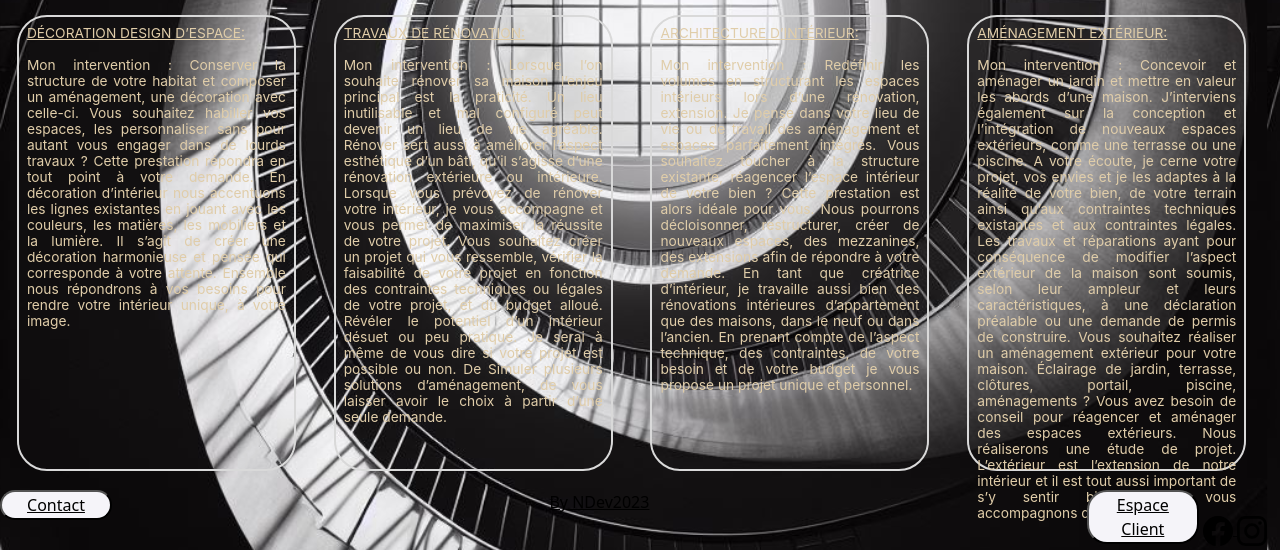
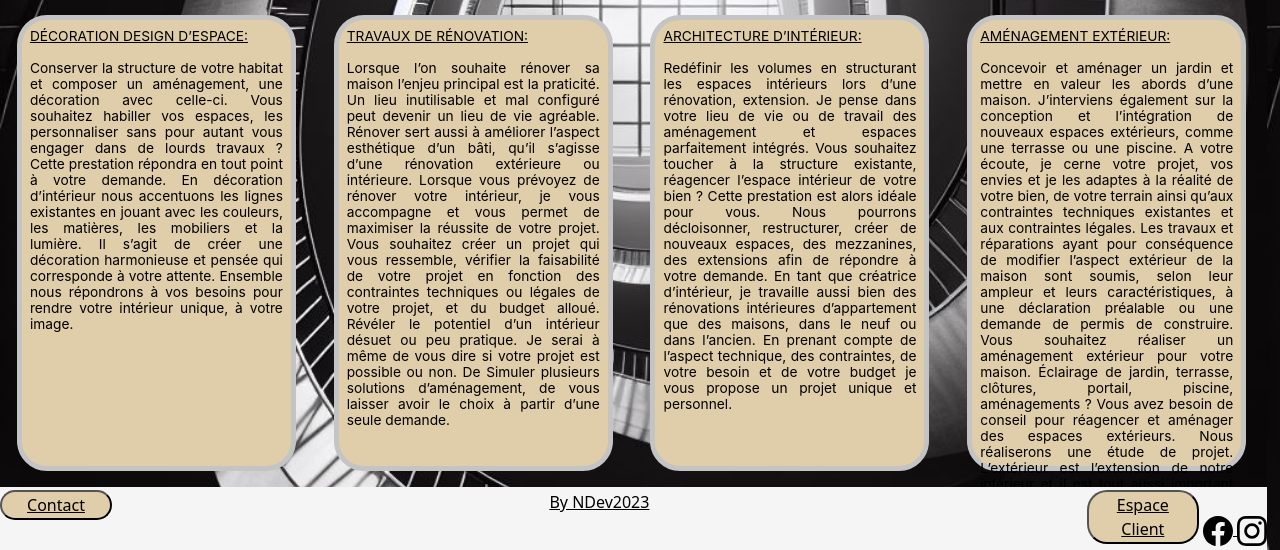
Before and after one commit to Dnico13/crea22, a PHP site: page /intervention.php in a window 1280 px wide. Shown: the part 318-868 px from the top of the page. Run offline with PHP 8.4, Linux system fonts and the light colour scheme.

Commit message:
desktop ok

```diff
--- a/Charte.php
+++ b/Charte.php
@@ -10,7 +10,7 @@ require_once './navbar.php';
             <p class="pCharte"><span>Un chantier maîtrisé de A à Z:</span><br><br>
             Du début à la fin, votre chantier est géré et maîtrisé. Après validation du projet d’aménagement proposé ainsi que du devis. Vous aurez simplement deux interlocuteurs. Je travaille en étroite collaboration avec mon collègue qui a une entreprise générale tout corps d’état. Mon collaborateur met passion et savoir faire dans votre projet
             .<br><br>
-            <span>Un Chantier tous corps d’état:</span><br>
+            <span>Un Chantier tous corps d’état:</span><br><br>
             Confiez votre projet à des personnes de confiance.Nous nous chargeons de vous fournir un devis détaillé, précis et correspondant à votre chantier. Votre projet que nous aurons élaboré sera mis en œuvre par mes collaborateurs qui assurent un savoir faire ainsi qu’une compétence de qualité.
             De la conception au chantier vous n’avez que deux interlocuteurs l’entreprise de construction et moi pour un projet unique et personnalisé.</p>
         </div>
--- a/css/_accueil.scss
+++ b/css/_accueil.scss
@@ -33,10 +33,11 @@
     line-height: normal;
     border-radius: 1.8125rem;
     border: 2px solid #D9D9D9;
-    background: rgba(255, 255, 255, 0.01);
+    //background: rgba(255, 255, 255, 0.01);
     box-shadow: 0px 4px 4px 0px rgba(0, 0, 0, 0.25) inset;
     margin: 3px;
-
+    background-color: $colorfondBulle;
+    border: 5px solid $colorborder;
 }
 .esparcours{
     margin-left: 2%;
@@ -51,7 +52,7 @@
 
     width: 24.625rem;
     height: 20rem;
-    color: white;
+    color:$colorfontf1;
     text-align: justify;
     font-family: $fontfamily;
     //font-size: 1rem;
@@ -61,10 +62,12 @@
     line-height: normal;
     border-radius: 1.8125rem;
     border: 2px solid #D9D9D9;
-    background: rgba(255, 255, 255, 0.01);
+    //background: rgba(255, 255, 255, 0.01);
     box-shadow: 0px 4px 4px 0px rgba(0, 0, 0, 0.25) inset;
+    background-color:$colorfondBulle;
+    border: 5px solid $colorborder;
+}
 
-}
 
 .valeurs {
     width: 24.625rem;
@@ -79,25 +82,28 @@
     line-height: normal;
     border-radius: 1.8125rem;
     border: 2px solid #D9D9D9;
-    background: rgba(255, 255, 255, 0.01);
+    //background: rgba(255, 255, 255, 0.01);
     box-shadow: 0px 4px 4px 0px rgba(0, 0, 0, 0.25) inset;
+    background-color:$colorfondBulle;
+    border: 5px solid $colorborder;
+}
 
 
-}
 
 .decobtn {
     border-radius: 2.8125rem;
     border: 2px solid #000;
     background-color: $colorbutton;
-    width: 16.75rem;
+   // width: 16.75rem;
     height: 4.375rem;
-    color: #000;
+    color: $colorfontf1;
     font-family: Inter;
     font-size: 1rem;
     font-style: normal;
     font-weight: 400;
     line-height: normal;
-
+    border: 5px solid $colorborder;
+    width: 15rem;
 }
 
 @media screen and (max-width: 768px) {
--- a/css/_base.scss
+++ b/css/_base.scss
@@ -2,13 +2,15 @@
 $fontfamily: inter;
 $fontsize : 15.5px;
 $fontsizereduc: 10.3px;
-$colorbutton : #C8E2ED;
+$colorbutton : #FDF1B8;
 
 
 $colorfontf3 : grey;
 //$colorbuttonfooter: #969587;
 //$colorbackgroundfooter:#e4eff7;
-$colorbuttonfooter: #F5F4F9;
-$colorfontf1 :#E0CDA9;
-$colorbackgroundfooter : RGBA (84,82,83,70);
-$colorfontF2: #E0CDA9;
+$colorbuttonfooter: #E0CDA9;
+$colorfontf1 :black;
+$colorbackgroundfooter : #F5F5F5;
+$colorfontF2: black;
+$colorfondBulle :#E0CDA9;
+$colorborder: #C4C4C4;
--- a/css/_charte.scss
+++ b/css/_charte.scss
@@ -14,7 +14,8 @@
     font-weight: 400;
     line-height: normal;
 
-    color: #FFF;
+    color: $colorfontf1;
+
 
 
 }
@@ -26,11 +27,12 @@
     flex-shrink: 0;
     width: 50.875rem;
     border: 1px solid #D9D9D9;
-    background: rgba(217, 217, 217, 0.33);
+    background: $colorfondBulle;
     border-radius: 1.875rem;
 
     align-self: center;
     padding: 1rem;
+    border: 5px solid $colorborder;
 }
 .SizePicCharte1{
     width: 15.6875rem;
@@ -38,7 +40,7 @@
     flex-shrink: 0;
     background: url(<path-to-image>), lightgray 50% / cover no-repeat;
     border-radius: 1.875rem;
-
+    border: 5px solid $colorborder;
     align-self: start;
 }
 .SizePicCharte2{
@@ -47,6 +49,6 @@
     flex-shrink: 0;
     background: url(<path-to-image>), lightgray 50% / cover no-repeat;
     border-radius: 1.875rem;
-
+    border: 5px solid $colorborder;
     align-self: end;
 }
--- a/css/_contact.scss
+++ b/css/_contact.scss
@@ -3,6 +3,9 @@ form {
     padding: 20px;
     width: 50%;
     margin: auto;
+    background-color: $colorfondBulle;
+    border-radius: 2rem;
+    border: 5px solid $colorborder;
   }
 
   label {
@@ -18,7 +21,7 @@ form {
   }
 
   input[type=submit] {
-    background-color: #4CAF50;
+    background-color:black;
     color: white;
     padding: 12px 20px;
     border: none;
@@ -27,5 +30,5 @@ form {
   }
 
   input[type=submit]:hover {
-    background-color: #45a049;
+    background-color: grey;
   }
--- a/css/_deroulement.scss
+++ b/css/_deroulement.scss
@@ -17,9 +17,10 @@
     flex-shrink: 0;
     width: 20.3125rem;
     border: 1px solid #D9D9D9;
-    background: rgba(207, 199, 188, 0.2);
+    background: $colorfondBulle;
     border-radius: 1.875rem;
     color: $colorfontf1;
+    border: 5px solid $colorborder;
 
 }
 .bullePic{
@@ -28,6 +29,7 @@
     flex-shrink: 0;
     background: url(<path-to-image>), lightgray 50% / cover no-repeat;
     border-radius: 1.875rem;
+    border: 5px solid $colorborder;
 }
 
 .container2whitImage2{
--- a/css/_index.scss
+++ b/css/_index.scss
@@ -24,7 +24,7 @@
 }
 
 .titrepresentation {
-    color: #000;
+    color: $colorfontf3;
     font-family: Inter;
     font-size: 2.5rem;
     font-style: normal;
@@ -34,12 +34,12 @@
 }
 
 #btnac {
-    width: 10.9375rem;
-    height: 3.375rem;
+    //width: 10.9375rem;
+    //height: 3.375rem;
     flex-shrink: 0;
     border-radius: 20px;
     border: 2px solid #000;
-    background-color: #969587;
+    background-color: $colorfondBulle;
     color: white;
 
     font-family: Inter;
@@ -47,7 +47,9 @@
     font-style: normal;
     font-weight: 400;
     line-height: normal;
-
+    width: 10.5rem;
+    height: 3rem;
+    margin-bottom: 2rem;
 }
 
 @media screen and (max-width: 768px)
--- a/css/_intervention.scss
+++ b/css/_intervention.scss
@@ -19,6 +19,7 @@
     border-radius: 1.875rem;
     background: url(<path-to-image>), lightgray 50% / cover no-repeat;
     flex-shrink: 0;
+    border: 5px solid $colorborder;
 }
 .containerinter {
     width: 17.4375rem;
@@ -44,9 +45,11 @@
     padding: 0.5rem;
 
     border: 2px solid #D9D9D9;
-    background: rgba(217, 217, 217, 0.01);
+    background:$colorfondBulle;
     border-radius: 1.875rem;
+    border: 5px solid $colorborder;
 }
+
 
 .colorIntervention {
     color: $colorfontF2;
--- a/css/_realisation.scss
+++ b/css/_realisation.scss
@@ -10,7 +10,7 @@
 
     width: 18.625rem;
 
-    border: 5px solid #C4C4C4;
+    border: 5px solid $colorborder;
     background: url(<path-to-image>), lightgray 50% / cover no-repeat;
     box-shadow: 0px 4px 4px 0px rgba(0, 0, 0, 0.25);
     border-radius: 1.875rem;
--- a/css/style.css
+++ b/css/style.css
@@ -222,7 +227,7 @@ body {
 }
 
 .btnf {
-  background-color: #F5F4F9;
+  background-color: #E0CDA9;
   border-radius: 20px;
   width: 7rem;
 }
@@ -230,7 +235,7 @@ body {
 .footer {
   width: 100%;
   height: 10%;
-  background-color: RGBA 84, 82, 83, 70;
+  background-color: #F5F5F5;
   display: flex;
   flex-direction: row;
   justify-content: space-between;
@@ -275,16 +281,17 @@ body {
   margin-top: 1rem;
   padding: 0.5rem;
   border: 2px solid #D9D9D9;
-  background: rgba(217, 217, 217, 0.01);
+  background: #E0CDA9;
   border-radius: 1.875rem;
+  border: 5px solid #C4C4C4;
 }
 
 .colorIntervention {
-  color: #E0CDA9;
+  color: black;
 }
 
 .colorblack {
-  color: #E0CDA9;
+  color: black;
 }
 
 .colorIntervention span, .colorblack span {
--- a/deroulement.php
+++ b/deroulement.php
@@ -15,6 +15,7 @@ require_once './navbar.php';
         <div class="containerSansImage">
             <div class="bulleP order2">VALIDATION DU CAHIER DES CHARGES:
                 A l’acceptation du devis, nous prenons un deuxième rendez-vous. Celui s’effectue à votre domicile pour la signature et la reprise de cotations . Nous validerons également le cahier des charges de votre projet.</div>
+
             <div class="bulleP order3">PREMIER RENDEZ-VOUS:
                 Nous fixerons un rendez-vous. Celui s’effectue à votre domicile. Ce rendez vous nous permettra de se rencontrer et d’échanger, puis de réaliser un état des lieux. Ensemble nous établirons un cahier des charges précis qui déterminera vos besoins, votre budget et vos envies.</div>
         </div>
--- a/index.php
+++ b/index.php
@@ -12,10 +12,10 @@
                 <p> Chloee Piasechi</p>
                 <p>Architecte d'interieur</p>
             </div>
-            <div class="col-12 order-lg-1">
+           <!-- <div class="col-12 order-lg-1">
                 <img src="./asset/chloee-piasechi4.png" alt="photo de portrait de Chloee Piasechi" class="picturechloee">
             </div>
-
+-->
             <div class="col-12 order-lg-3">
                 <a href="./accueil.php" class="btn" id="btnac">Bienvenue</a>
             </div>
--- a/intervention.php
+++ b/intervention.php
@@ -10,7 +10,7 @@ require_once './navbar.php';
         <div>
             <img src="./asset/DesignInterieur.jpg" class="illustrationInter" alt="illustration de l'interieur d une appartement">
             <p class="containerinter colorblack"><span>DÉCORATION DESIGN D’ESPACE:</span><br><br>
-                Mon intervention : Conserver la structure de votre habitat et composer un aménagement, une décoration avec celle-ci. Vous souhaitez habiller vos espaces, les personnaliser sans pour autant vous engager dans de lourds travaux ? Cette prestation répondra en tout point à votre demande. En décoration d’intérieur nous accentuons les lignes existantes en jouant avec les couleurs, les matières, les mobiliers et la lumière. Il s’agit de créer une décoration harmonieuse et pensée qui corresponde à votre attente. Ensemble nous répondrons à vos besoins pour rendre votre intérieur unique, à votre image.
+                Conserver la structure de votre habitat et composer un aménagement, une décoration avec celle-ci. Vous souhaitez habiller vos espaces, les personnaliser sans pour autant vous engager dans de lourds travaux ? Cette prestation répondra en tout point à votre demande. En décoration d’intérieur nous accentuons les lignes existantes en jouant avec les couleurs, les matières, les mobiliers et la lumière. Il s’agit de créer une décoration harmonieuse et pensée qui corresponde à votre attente. Ensemble nous répondrons à vos besoins pour rendre votre intérieur unique, à votre image.
                 </p>
 
         </div>
@@ -18,19 +18,19 @@ require_once './navbar.php';
             <img src="./asset/TravailRenovation.jpg" class="illustrationInter" alt="illustration d une palette de couleurs">
             <p class="containerinter  colorIntervention"><span>TRAVAUX DE RÉNOVATION:</span><br><br>
 
-                Mon intervention : Lorsque l’on souhaite rénover sa maison l’enjeu principal est la praticité. Un lieu inutilisable et mal configuré peut devenir un lieu de vie agréable. Rénover sert aussi à améliorer l’aspect esthétique d’un bâti, qu’il s’agisse d’une rénovation extérieure ou intérieure. Lorsque vous prévoyez de rénover votre intérieur, je vous accompagne et vous permet de maximiser la réussite de votre projet. Vous souhaitez créer un projet qui vous ressemble, vérifier la faisabilité de votre projet en fonction des contraintes techniques ou légales de votre projet, et du budget alloué. Révéler le potentiel d’un intérieur désuet ou peu pratique. Je serai à même de vous dire si votre projet est possible ou non. De Simuler plusieurs solutions d’aménagement, de vous laisser avoir le choix à partir d’une seule demande.</p>
+            Lorsque l’on souhaite rénover sa maison l’enjeu principal est la praticité. Un lieu inutilisable et mal configuré peut devenir un lieu de vie agréable. Rénover sert aussi à améliorer l’aspect esthétique d’un bâti, qu’il s’agisse d’une rénovation extérieure ou intérieure. Lorsque vous prévoyez de rénover votre intérieur, je vous accompagne et vous permet de maximiser la réussite de votre projet. Vous souhaitez créer un projet qui vous ressemble, vérifier la faisabilité de votre projet en fonction des contraintes techniques ou légales de votre projet, et du budget alloué. Révéler le potentiel d’un intérieur désuet ou peu pratique. Je serai à même de vous dire si votre projet est possible ou non. De Simuler plusieurs solutions d’aménagement, de vous laisser avoir le choix à partir d’une seule demande.</p>
         </div>
         <div>
             <img src="./asset/architectureInterieur.jpg" class="illustrationInter" alt="illustration de l interieur d un appartement design">
             <p class="containerinter colorIntervention"><span>ARCHITECTURE D’INTÉRIEUR:</span><br><br>
 
-                Mon intervention : Redéfinir les volumes en structurant les espaces intérieurs lors d’une rénovation, extension. Je pense dans votre lieu de vie ou de travail des aménagement et espaces parfaitement intégrés. Vous souhaitez toucher à la structure existante, réagencer l’espace intérieur de votre bien ? Cette prestation est alors idéale pour vous. Nous pourrons décloisonner, restructurer, créer de nouveaux espaces, des mezzanines, des extensions afin de répondre à votre demande. En tant que créatrice d’intérieur, je travaille aussi bien des rénovations intérieures d’appartement que des maisons, dans le neuf ou dans l’ancien. En prenant compte de l’aspect technique, des contraintes, de votre besoin et de votre budget je vous propose un projet unique et personnel.</p>
+                Redéfinir les volumes en structurant les espaces intérieurs lors d’une rénovation, extension. Je pense dans votre lieu de vie ou de travail des aménagement et espaces parfaitement intégrés. Vous souhaitez toucher à la structure existante, réagencer l’espace intérieur de votre bien ? Cette prestation est alors idéale pour vous. Nous pourrons décloisonner, restructurer, créer de nouveaux espaces, des mezzanines, des extensions afin de répondre à votre demande. En tant que créatrice d’intérieur, je travaille aussi bien des rénovations intérieures d’appartement que des maisons, dans le neuf ou dans l’ancien. En prenant compte de l’aspect technique, des contraintes, de votre besoin et de votre budget je vous propose un projet unique et personnel.</p>
         </div>
         <div>
             <img src="./asset/AmenagementExterieur.jpg" class="illustrationInter" alt="illustration d une maison vue de l esterieur">
             <p class="containerinter colorblack"><span>AMÉNAGEMENT EXTÉRIEUR:</span><br><br>
 
-                Mon intervention : Concevoir et aménager un jardin et mettre en valeur les abords d’une maison. J’interviens également sur la conception et l’intégration de nouveaux espaces extérieurs, comme une terrasse ou une piscine. A votre écoute, je cerne votre projet, vos envies et je les adaptes à la réalité de votre bien, de votre terrain ainsi qu’aux contraintes techniques existantes et aux contraintes légales. Les travaux et réparations ayant pour conséquence de modifier l’aspect extérieur de la maison sont soumis, selon leur ampleur et leurs caractéristiques, à une déclaration préalable ou une demande de permis de construire. Vous souhaitez réaliser un aménagement extérieur pour votre maison. Éclairage de jardin, terrasse, clôtures, portail, piscine, aménagements ? Vous avez besoin de conseil pour réagencer et aménager des espaces extérieurs. Nous réaliserons une étude de projet. L’extérieur est l’extension de notre intérieur et il est tout aussi important de s’y sentir bien. Nous vous accompagnons dans votre projet.</p>
+                Concevoir et aménager un jardin et mettre en valeur les abords d’une maison. J’interviens également sur la conception et l’intégration de nouveaux espaces extérieurs, comme une terrasse ou une piscine. A votre écoute, je cerne votre projet, vos envies et je les adaptes à la réalité de votre bien, de votre terrain ainsi qu’aux contraintes techniques existantes et aux contraintes légales. Les travaux et réparations ayant pour conséquence de modifier l’aspect extérieur de la maison sont soumis, selon leur ampleur et leurs caractéristiques, à une déclaration préalable ou une demande de permis de construire. Vous souhaitez réaliser un aménagement extérieur pour votre maison. Éclairage de jardin, terrasse, clôtures, portail, piscine, aménagements ? Vous avez besoin de conseil pour réagencer et aménager des espaces extérieurs. Nous réaliserons une étude de projet. L’extérieur est l’extension de notre intérieur et il est tout aussi important de s’y sentir bien. Nous vous accompagnons dans votre projet.</p>
         </div>
     </div>
 
```
Also changed, not shown: other parts of css/style.css (+31 -17 lines), 1 other file. Lines whose indentation alone changed are shown as unchanged.
